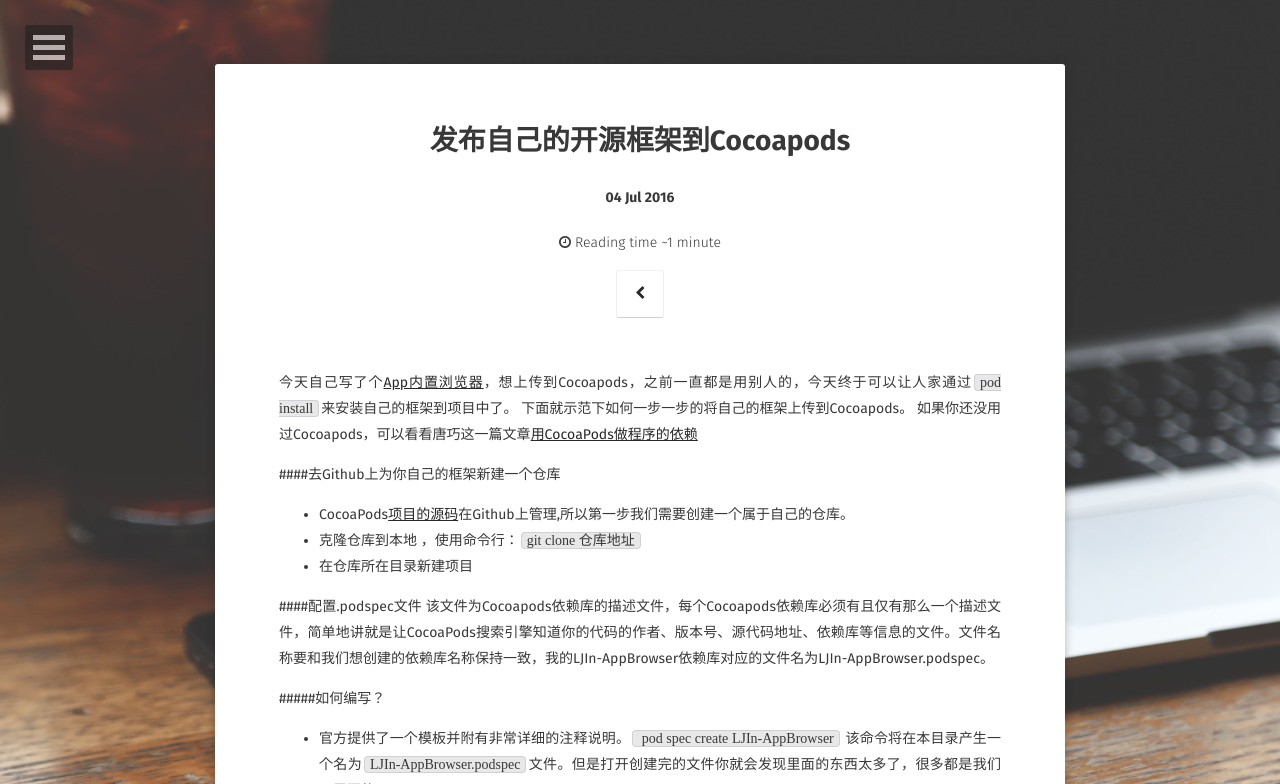
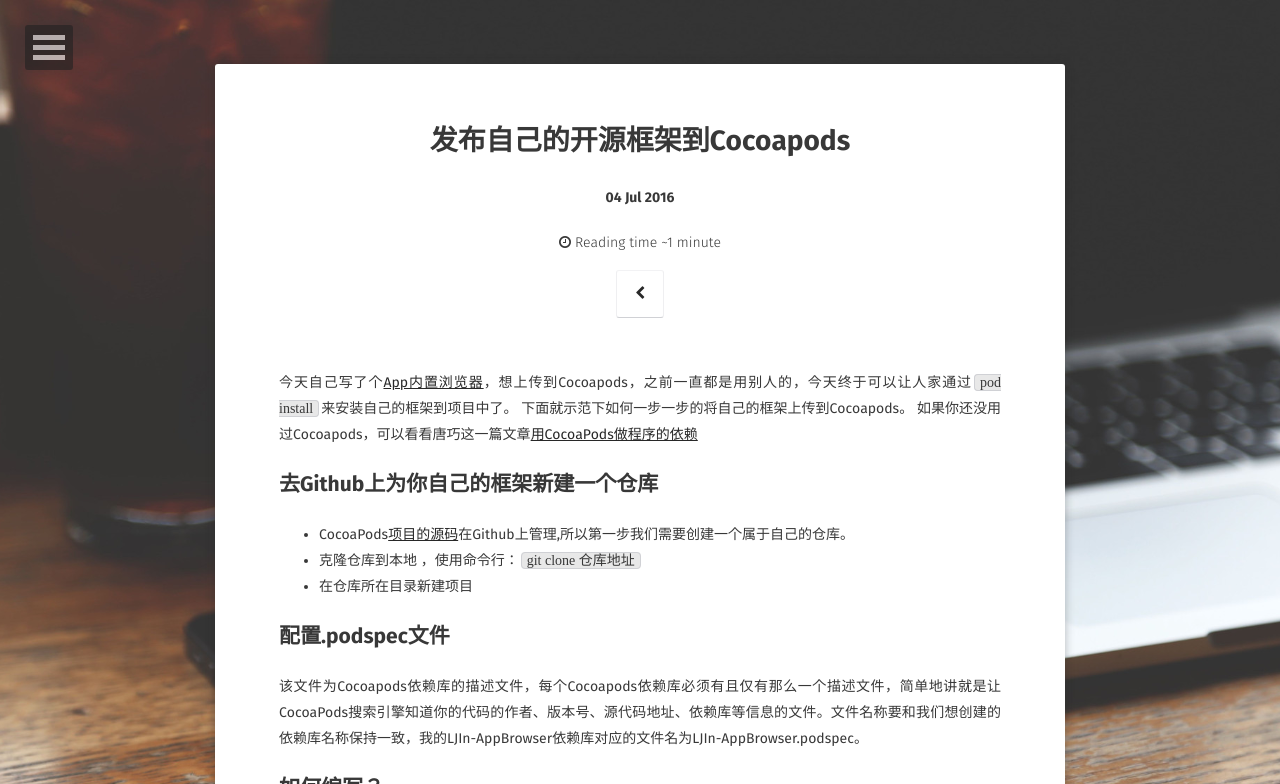
Before and after one commit to longjianjiang/longjianjiang.github.io, a Jekyll site: the page built from _posts/2016-7-4-add-project-to-cocoapods.md, in a window 1280 px wide and 1400 px high. Shown: the top 784 px of the window. Built offline with Jekyll 4.4.1, drawn with Linux system fonts in a browser that asks for light colours; some web fonts are replaced; comment, search, counter and statistics services are not loaded; some of the changed text lies outside the part shown; grey boxes are pictures that could not be loaded.

Commit message:
Update 2016-7-4-add-project-to-cocoapods.md

```diff
--- a/_posts/2016-7-4-add-project-to-cocoapods.md
+++ b/_posts/2016-7-4-add-project-to-cocoapods.md
@@ -14,21 +14,21 @@
 下面就示范下如何一步一步的将自己的框架上传到Cocoapods。
 如果你还没用过Cocoapods，可以看看唐巧这一篇文章[用CocoaPods做程序的依赖](http://blog.devtang.com/2014/05/25/use-cocoapod-to-manage-ios-lib-dependency/)
 
-####去Github上为你自己的框架新建一个仓库
+## 去Github上为你自己的框架新建一个仓库
 
 - CocoaPods[项目的源码](https://github.com/CocoaPods/CocoaPods)在Github上管理,所以第一步我们需要创建一个属于自己的仓库。
 - 克隆仓库到本地 ，使用命令行：`git clone 仓库地址`
 - 在仓库所在目录新建项目
 
-####配置.podspec文件
+## 配置.podspec文件
 该文件为Cocoapods依赖库的描述文件，每个Cocoapods依赖库必须有且仅有那么一个描述文件，简单地讲就是让CocoaPods搜索引擎知道你的代码的作者、版本号、源代码地址、依赖库等信息的文件。文件名称要和我们想创建的依赖库名称保持一致，我的LJIn-AppBrowser依赖库对应的文件名为LJIn-AppBrowser.podspec。
 
-#####如何编写？
+## 如何编写？
 - 官方提供了一个模板并附有非常详细的注释说明。` pod spec create LJIn-AppBrowser` 该命令将在本目录产生一个名为`LJIn-AppBrowser.podspec`文件。但是打开创建完的文件你就会发现里面的东西太多了，很多都是我们不需要的。
 - 所以通常我们可以拿别人的.podspec文件进行修改，文件内容如下图：
 ![Snip20160704_3.png](http://upload-images.jianshu.io/upload_images/2050942-66d885f0ace313b6.png?imageMogr2/auto-orient/strip%7CimageView2/2/w/1240)
 
-####通过trunk推送pod spec文件
+## 通过trunk推送pod spec文件
 - 1、 注册trunk
  * 在注册trunk之前，我们需要确认当前的CocoaPods版本是否足够新。trunk需要pod在0.33及以上版本，如果你不满足要求，打开Terminal使用ruby的gem命令更新pod。
  * 更新结束后，我们开始注册trunk：`pod trunk register 616393956@qq.com 'longjianjiang'  --verbose` --verbose参数是为了便于输出注册过程中的调试信息。执行上面的语句后，点击邮件的链接就完成了trunk注册流程。使用下面的命令可以向trunk服务器查询自己的注册信息：`pod trunk me` 输出如下信息就表示你注册成功.
@@ -63,5 +63,5 @@
 
 ![Snip20160704_9.png](http://upload-images.jianshu.io/upload_images/2050942-b652a22e0d77a92e.png?imageMogr2/auto-orient/strip%7CimageView2/2/w/1240)
 
-####尾巴
+## 尾巴
 第一次写Markdown，感觉棒极了！
```
